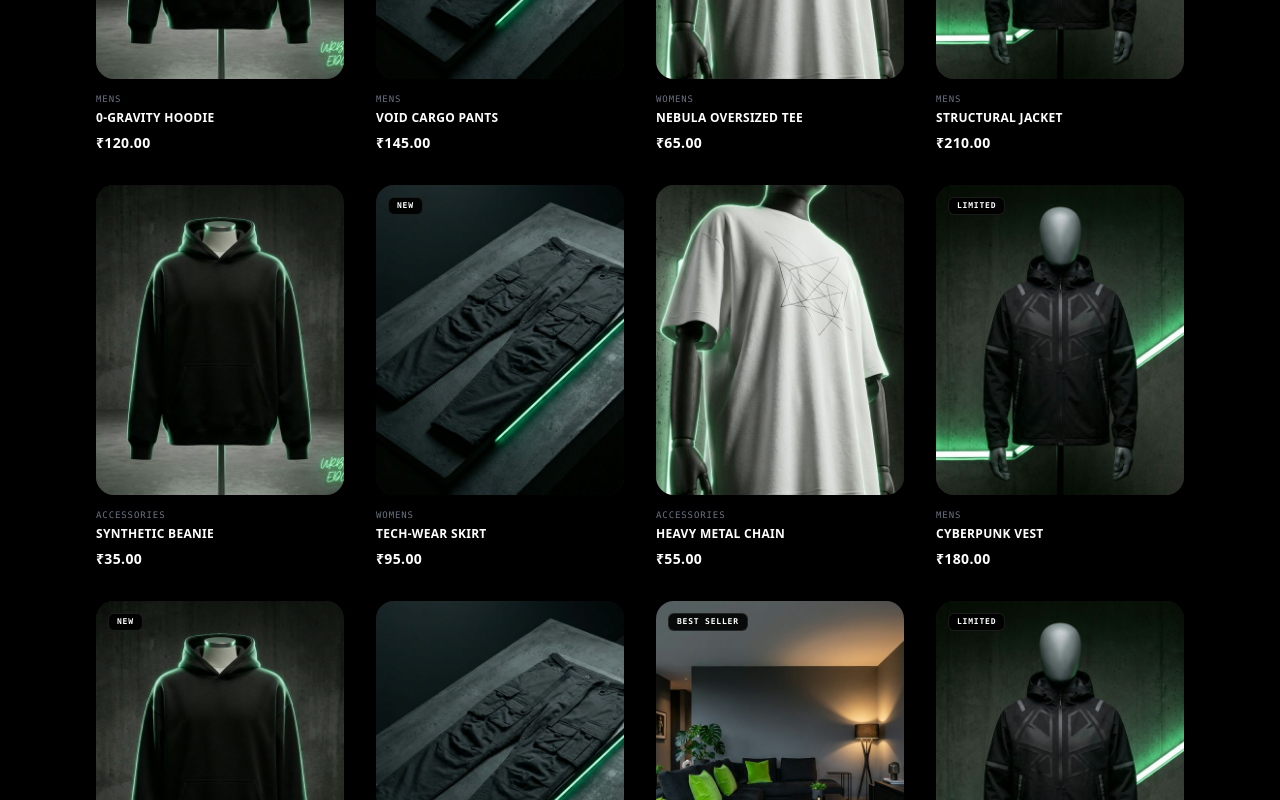
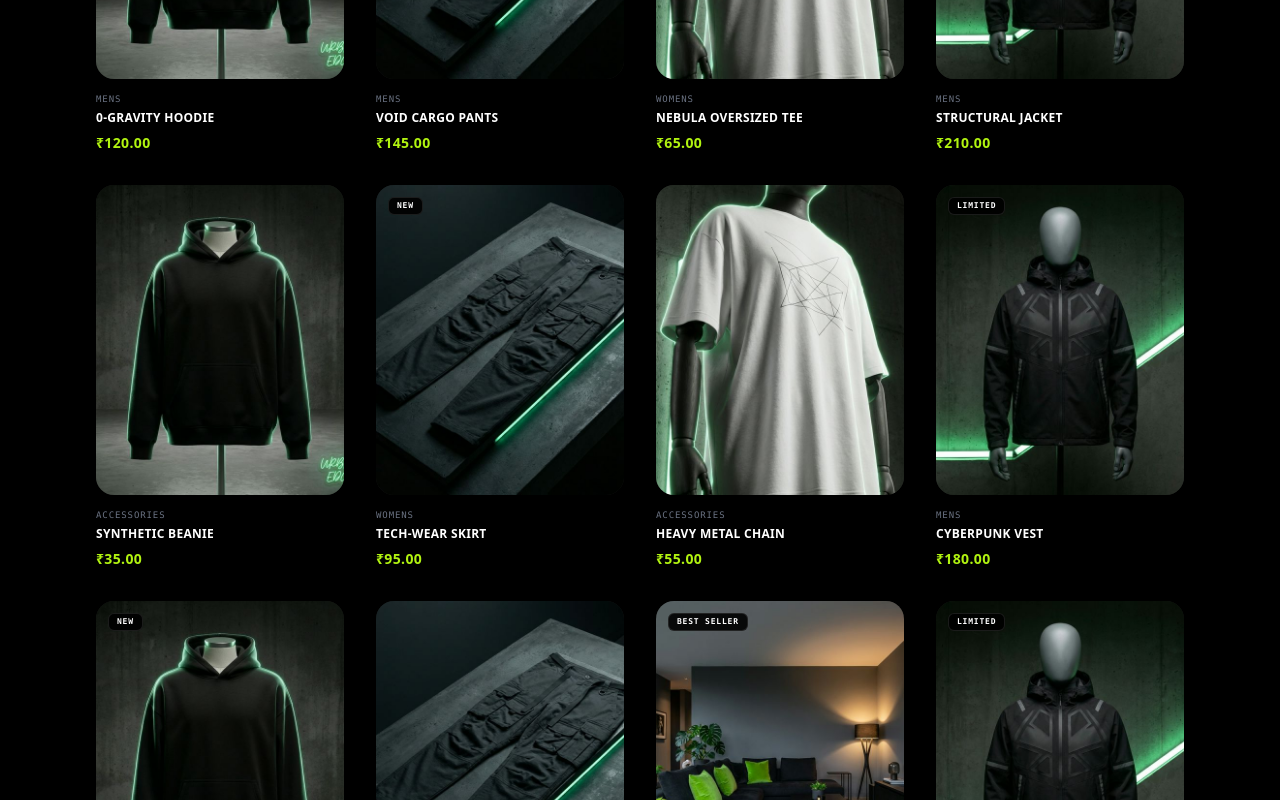
Before and after one commit to zuhaibtariqkhan/YUBBYDUBBY, a Next.js app: page / in a window 1280 px wide. Shown: the part 2060-2860 px from the top of the page. Built offline with nearby package versions, Linux system fonts and the light colour scheme; no server answers.

Commit message:
Update-pricing-color-to-brand-green-across-all-products

```diff
--- a/src/app/checkout/page.tsx
+++ b/src/app/checkout/page.tsx
@@ -383,7 +383,7 @@ export default function CheckoutPage() {
                 <div className="space-y-3">
                   <div className="flex justify-between items-center text-xs text-gray-400">
                     <span className="uppercase tracking-widest">Subtotal</span>
-                    <span className="font-mono">{CURRENCY_SYMBOL}{cartTotal}.00</span>
+                    <span className="font-mono text-brand-green">{CURRENCY_SYMBOL}{cartTotal}.00</span>
                   </div>
                   <div className="flex justify-between items-center text-xs text-gray-400">
                     <span className="uppercase tracking-widest">Shipping</span>
--- a/src/components/ui/ProductCard.tsx
+++ b/src/components/ui/ProductCard.tsx
@@ -113,7 +113,7 @@ export default function ProductCard({
 
         {/* Pricing Layout */}
         <div className="flex items-center gap-2 mt-0.5">
-          <span className="font-bold text-xs md:text-sm font-sans tracking-wide">
+          <span className="font-bold text-xs md:text-sm font-sans tracking-wide text-brand-green">
             {CURRENCY_SYMBOL}{price.toFixed(2)}
           </span>
           {isOnSale && (
```
